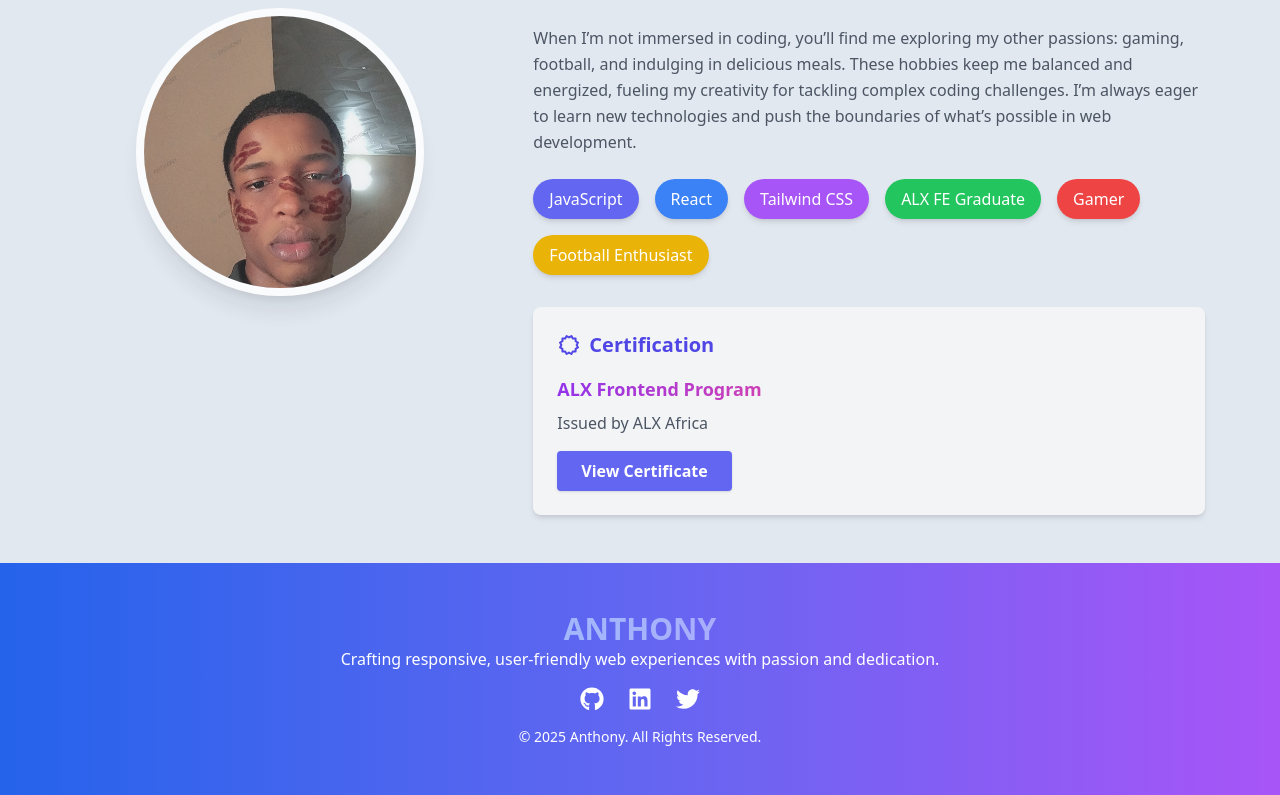
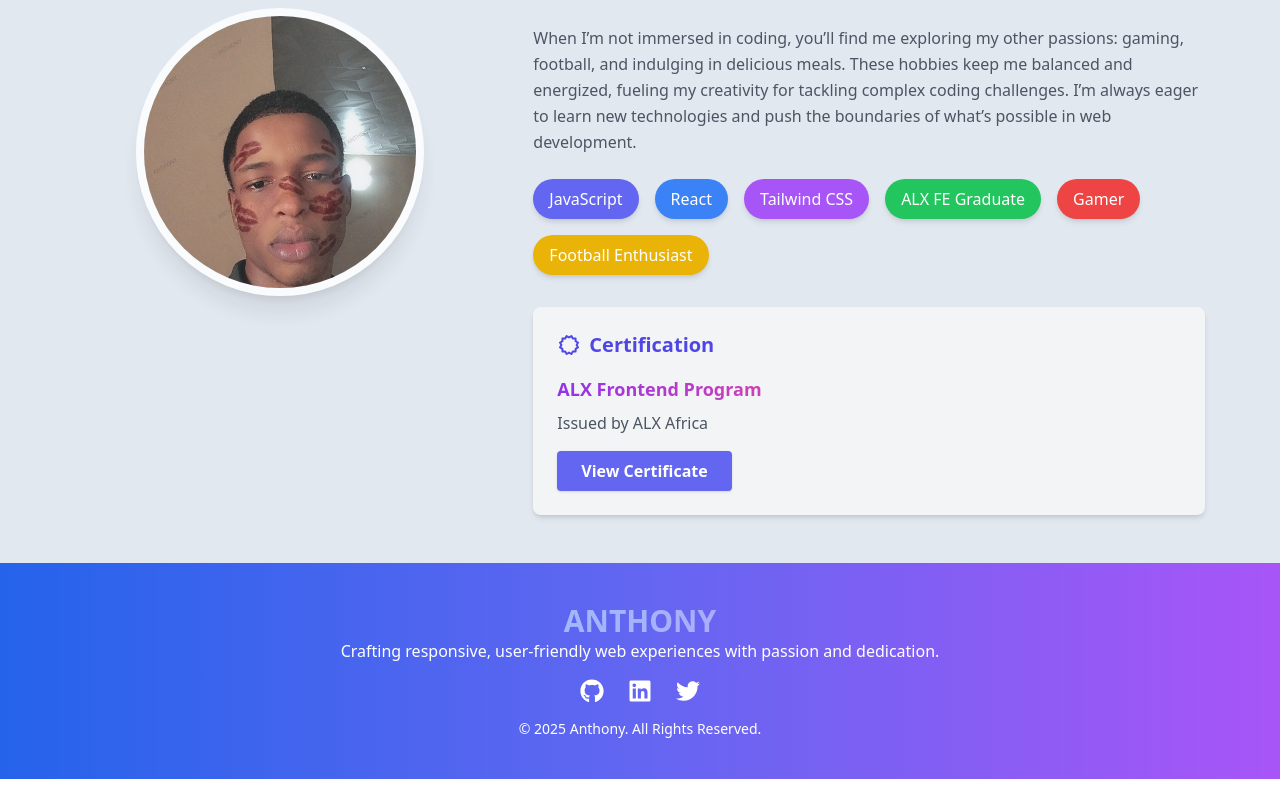
Before and after one commit to Oracle00999/My-Portfolio-Website, a React (Vite) app in the folder portfolio/: page /about in a window 1280 px wide. Shown: the part 339-1134 px from the top of the page. Built offline with nearby package versions, Linux system fonts and the light colour scheme.

Commit message:
Updated Footer.jsx

```diff
--- a/portfolio/src/Components/Footer.jsx
+++ b/portfolio/src/Components/Footer.jsx
@@ -3,7 +3,7 @@
 
 function Footer() {
   return (
-    <footer className="bg-gradient-to-r from-blue-600 via-indigo-500 to-purple-500 text-white py-12">
+    <footer className="bg-gradient-to-r from-blue-600 via-indigo-500 to-purple-500 text-white py-10">
       <div className="container max-w-screen-lg mx-auto px-6 text-center">
         {/* Branding */}
         <h3 className="text-3xl font-bold bg-clip-text text-transparent bg-gradient-to-r from-blue-300 via-indigo-300 to-purple-400 hover:from-purple-400 hover:to-blue-300 transition-all duration-300 hover:animate-bounce">
```
